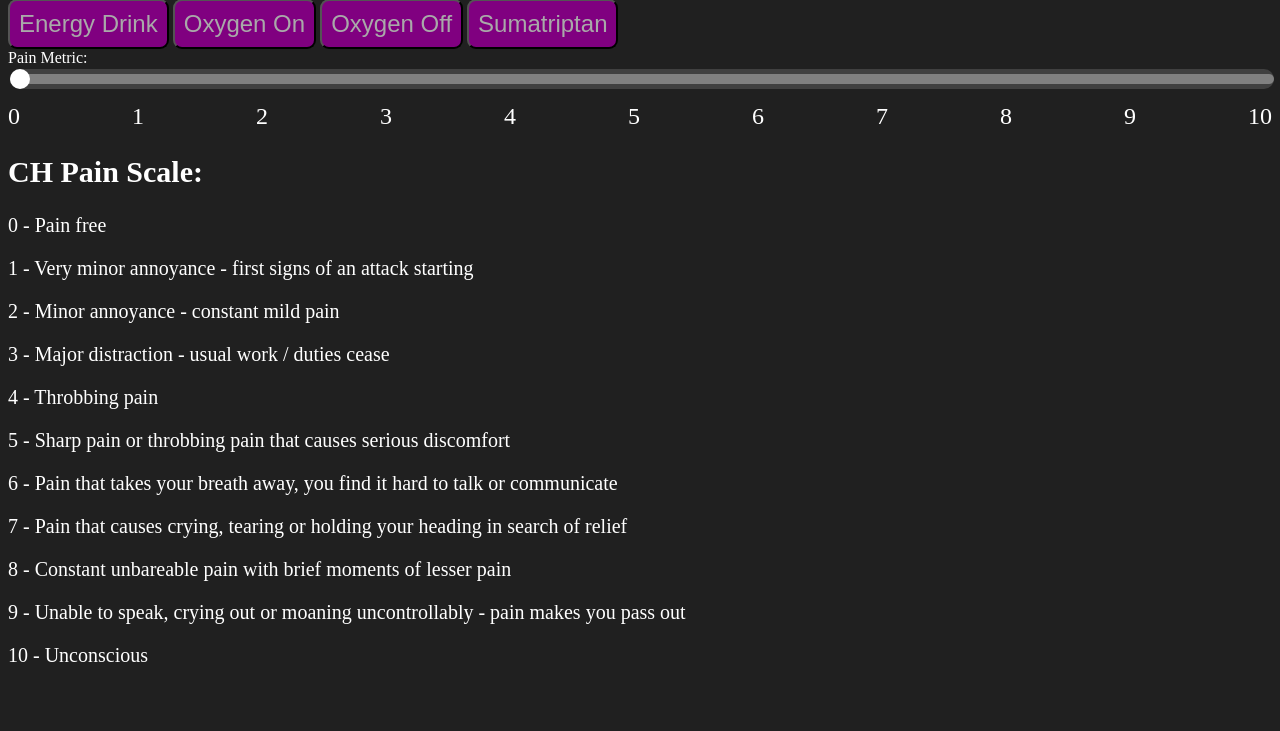
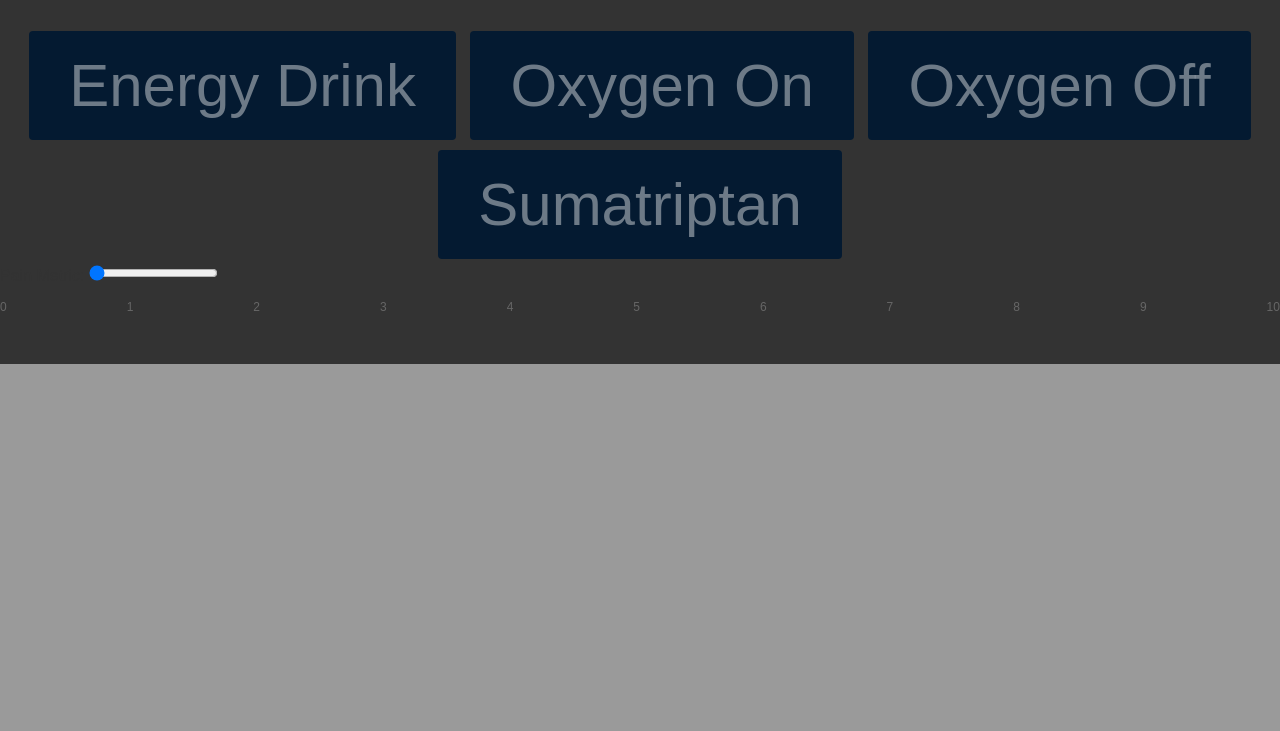
Before and after one commit to OliPassey/headache-tracker, a Flask app: page / in a window 1280 px wide. Shown: the part 1043-1774 px from the top of the page. After the commit the page ends 1407 px from the top, so only its background shows below. Run offline with Flask 3, Linux system fonts and the light colour scheme.

Commit message:
New Design

```diff
--- a/config.json
+++ b/config.json
@@ -1,13 +1,15 @@
 {
     "influxdb": {
-        "host": "0.0.0.0",
+        "host": "10.0.0.94",
         "port": 8086,
-        "username": "xx",
-        "password": "xx",
-        "database": "xx"
+        "username": "telegraf",
+        "password": "ptslondon",
+        "database": "telegraf"
     },
     "grafana": {
-        "api_key": "xxx",
-        "url": "http://0.0.0.0:3000"
+        "api_key": "eyJrIjoiSFpYcjl4VW52WnN1RTlSV1R6NnlxakxGVElFMHpaT08iLCJuIjoiY2x1c3Rlcl9oZWFkYWNoZXMiLCJpZCI6MX0=",
+        "url": "http://10.0.0.54:3000",
+        "dashboard_uid": "n_chIOy4k",
+        "panel_id": 2
     }
 }
--- a/main.py
+++ b/main.py
@@ -15,7 +15,6 @@ index_html = '''
 <head>
     <meta charset="UTF-8">
     <title>Cluster Headache Tracker</title>
-    <link rel="stylesheet" href="style.css">
     <link rel="stylesheet" href="{{ url_for('static', filename='style.css') }}">
     <script src="https://code.jquery.com/jquery-3.6.0.min.js"></script>
 
@@ -47,23 +46,8 @@ index_html = '''
             <span>10</span>
         </div>
     </form>
-    <div class="nhs-pain-scale">
-        <h2>CH Pain Scale:</h2>
-        <p>0 - Pain free</p>
-        <p>1 - Very minor annoyance - first signs of an attack starting</p>
-        <p>2 - Minor annoyance - constant mild pain</p>
-        <p>3 - Major distraction - usual work / duties cease</p>
-        <p>4 - Throbbing pain</p>
-        <p>5 - Sharp pain or throbbing pain that causes serious discomfort</p>
-        <p>6 - Pain that takes your breath away, you find it hard to talk or communicate</p>
-        <p>7 - Pain that causes crying, tearing or holding your heading in search of relief</p>
-        <p>8 - Constant unbareable pain with brief moments of lesser pain</p>
-        <p>9 - Unable to speak, crying out or moaning uncontrollably - pain makes you pass out</p>
-        <p>10 - Unconscious</p>
-    </div>
+
     <br><br>
-
-
 
     <script>
         $(document).ready(function() {
--- a/static/style.css
+++ b/static/style.css
@@ -1,116 +1,102 @@
-body {
-    background-color: #202020;
-    color: white;
+/* Reset default styles */
+* {
+    box-sizing: border-box;
+    margin: 0;
+    padding: 0;
   }
 
-input[type=range] {
-    -webkit-appearance: none;
-    width: 100%;
-    height: 20px;
-    background: #404040;
-    border-radius: 10px;
+  /* Body styles */
+  body {
+    font-family: Arial, sans-serif;
+    background-color: #333;
+    color: #333;
+    line-height: 1.5;
   }
 
-input[type=range]:focus {
-    outline: none;
+  /* Header styles */
+  #header {
+    background-color: #333;
+    padding: 20px;
+    text-align: center;
+    color: #1a7f4b;
   }
 
-input[type=range]::-webkit-slider-runnable-track {
-    width: 100%;
-    height: 10px;
-    cursor: pointer;
-    background: #808080;
-    border-radius: 5px;
+  h1 {
+    font-size: 50px;
+    margin-bottom: 10px;
+    padding: 0px 50px 0px 50px;
   }
 
-input[type=range]::-webkit-slider-thumb {
-    border: none;
-    height: 20px;
-    width: 20px;
-    border-radius: 50%;
-    background: #ffffff;
-    cursor: pointer;
-    -webkit-appearance: none;
-    margin-top: -5px;
+  #current_status,
+  #last_annotation {
+    font-size: 18px;
+    margin-bottom: 10px;
   }
 
-input[type=range]:focus::-webkit-slider-runnable-track {
-    background: #b3b3b3;
+  /* Annotations styles */
+  .annotations {
+    margin-top: 20px;
+    text-align: center;
   }
 
-input[type=range]::-moz-range-track {
-    width: 100%;
-    height: 10px;
-    cursor: pointer;
-    background: #808080;
-    border-radius: 5px;
-}
-
-input[type=range]::-moz-range-thumb {
+  button {
+    display: inline-block;
+    padding: 20px 40px;
+    margin: 5px;
+    font-size: 60px;
     border: none;
-    height: 20px;
-    width: 20px;
-    border-radius: 50%;
-    background: #ffffff;
+    border-radius: 4px;
+    background-color: #041a31;
+    color: #ffffff6b;
     cursor: pointer;
   }
 
-input[type=range]:-moz-focusring::-moz-range-track {
-    background: #b3b3b3;
+  button:hover {
+    background-color: #041a31;
   }
 
-input[type=range]::-ms-track {
-    width: 100%;
-    height: 10px;
-    cursor: pointer;
-    background: transparent;
-    border-color: transparent;
-    color: transparent;
+  /* Metrics styles */
+  .metrics {
+    margin-top: 20px;
+    text-align: center;
   }
 
-input[type=range]::-ms-fill-lower {
-    background: #808080;
-    border-radius: 10px;
-}
-
-input[type=range]::-ms-fill-upper {
-    background: #808080;
-    border-radius: 10px;
-}
-
-input[type=range]::-ms-thumb {
+  .metric_button {
+    display: inline-block;
+    padding: 20px 40px;
+    margin: 5px;
+    font-size: 60px;
     border: none;
-    height: 20px;
-    width: 20px;
-    border-radius: 50%;
-    background: #ffffff;
+    border-radius: 4px;
+    background-color: #052c31;
+    color: #ffffff6b;
     cursor: pointer;
   }
 
-input[type=range]:focus::-ms-fill-lower {
-    background: #b3b3b3;
+  .metric_button:hover {
+    background-color: #052c31;
   }
 
-input[type=range]:focus::-ms-fill-upper {
-    background: #b3b3b3;
-}
-
+  /* Slider markers styles */
   .slider-markers {
     display: flex;
     justify-content: space-between;
     margin-top: 10px;
-    font-size: 24px;
   }
 
-.nhs-pain-scale {
-    margin-top: 10px;
-    font-size: 20px;
+  .slider-markers span {
+    font-size: 12px;
+    color: #666;
   }
 
-button {
-    font-size: 24px;
-    border-radius: 9px;
-    padding: 9px;
-    background-color: purple;
-    color: darkgray;
+  /* Additional styles */
+  .container {
+    max-width: 960px;
+    margin: 0 auto;
+    padding: 20px;
   }
+
+  img {
+    max-width: 100%;
+    height: auto;
+  }
```
Also changed, not shown: new.py (added, +232 -0 lines). Lines whose indentation alone changed are shown as unchanged.
